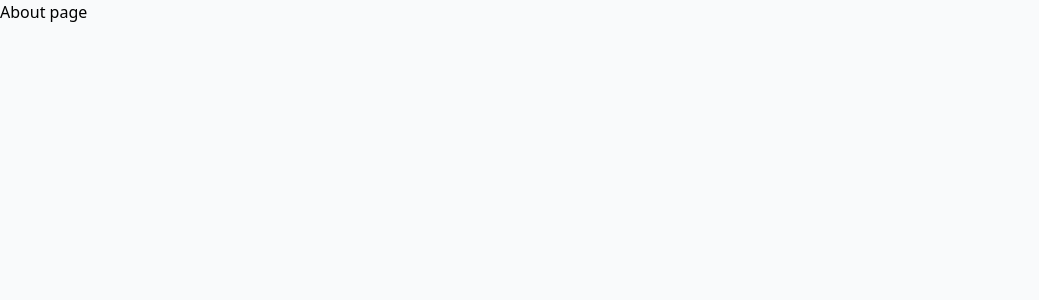
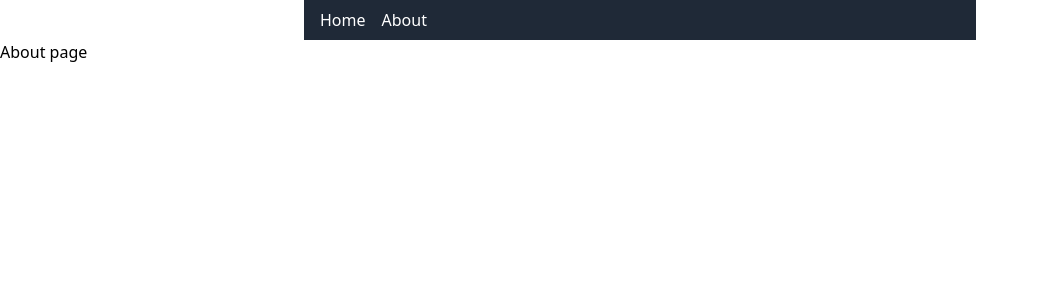
Before and after one commit to MJanowskiDev/nowoczesny-frontend, a Next.js app: page /about in a window 1280 px wide. Shown: the top 300 px of the page, without its empty margins (0-1039 px from the left). Built offline with nearby package versions, Linux system fonts and the light colour scheme.

Commit message:
Added header component

```diff
--- /dev/null
+++ b/components/Header.tsx
@@ -0,0 +1,16 @@
+import Link from "next/link";
+
+export const Header = () => {
+  return (
+    <header className="mx-auto w-full max-w-2xl ">
+      <nav className="bg-gray-800 px-4 py-2 text-white flex gap-4 ">
+        <Link href={"/"}>
+          <a>Home</a>
+        </Link>
+        <Link href={"/about"}>
+          <a>About</a>
+        </Link>
+      </nav>
+    </header>
+  );
+};
--- a/pages/_document.tsx
+++ /dev/null
@@ -1,13 +0,0 @@
-import { Html, Head, Main, NextScript } from "next/document";
-
-export default function Document() {
-  return (
-    <Html>
-      <Head />
-      <body className="bg-gray-50 antialiased">
-        <Main />
-        <NextScript />
-      </body>
-    </Html>
-  );
-}
--- a/pages/about.tsx
+++ b/pages/about.tsx
@@ -1,5 +1,5 @@
 import Head from "next/head";
-
+import { Header } from "../components/Header";
 const Home = () => {
   return (
     <div>
@@ -8,7 +8,7 @@ const Home = () => {
         <meta name="description" content="Generated by create next app" />
         <link rel="icon" href="/favicon.ico" />
       </Head>
-
+      <Header />
       <main>About page</main>
     </div>
   );
--- a/pages/index.tsx
+++ b/pages/index.tsx
@@ -1,5 +1,6 @@
 import type { NextPage } from "next";
 import Head from "next/head";
+import { Header } from "../components/Header";
 
 const Home: NextPage = () => {
   return (
@@ -9,7 +10,7 @@ const Home: NextPage = () => {
         <meta name="description" content="Generated by create next app" />
         <link rel="icon" href="/favicon.ico" />
       </Head>
-
+      <Header />
       <main>Content</main>
     </div>
   );
```
